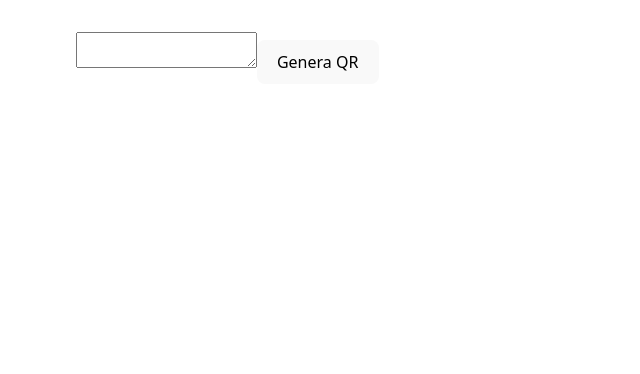
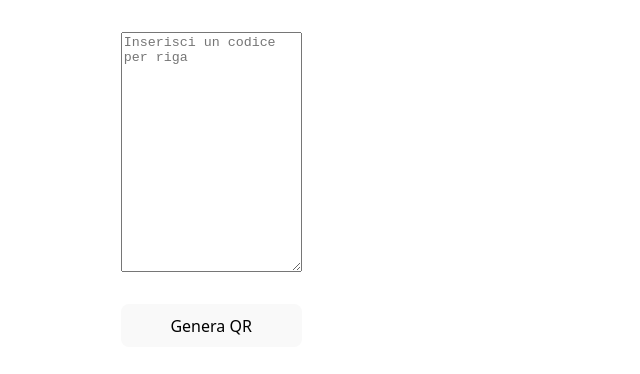
Before and after one commit to confett0/qrcode-generator, a React (Vite) app: page / in a window 1280 px wide. Shown: the top 374 px of the page, without its empty margins (0-640 px from the left). Built offline with nearby package versions, Linux system fonts and the light colour scheme.

Commit message:
Form styling and clean code

```diff
--- a/src/App.css
+++ b/src/App.css
@@ -6,9 +6,19 @@
   display: flex;
   max-width: 1280px;
   margin: 0 auto;
-  gap: 2rem;
+  gap: 4rem;
   padding: 2rem;
   text-align: center;
+}
+
+form {
+  display: flex;
+  gap: 2rem;
+  flex-direction: column;
+}
+
+textarea {
+  min-height: 15rem;
 }
 
 .qr-grid {
--- a/src/App.jsx
+++ b/src/App.jsx
@@ -14,8 +14,6 @@ function App() {
     setCodeArray(inputParser(input))
   }
 
-  console.log(codeArray)
-
   return (
     <>
       <Form input={input} setInput={setInput} generateQR={generateQR} />
--- a/src/components/Form.jsx
+++ b/src/components/Form.jsx
@@ -1,7 +1,7 @@
 export default function Form({ input, setInput, generateQR }) {
     return (
         <form onSubmit={generateQR}>
-            <textarea name="input" value={input} onChange={(e) => setInput(e.target.value)}></textarea>
+            <textarea name="input" placeholder="Inserisci un codice per riga" value={input} onChange={(e) => setInput(e.target.value)}></textarea>
             <button type="submit">Genera QR</button>
         </form>
     )
--- a/src/inputParser.js
+++ b/src/inputParser.js
@@ -1,4 +1,5 @@
 export default function inputParser(input) {
     return input.split("\n")
                 .map(code => code.trim().toUpperCase())
+                .filter(code => code.length > 0)
 }
```
